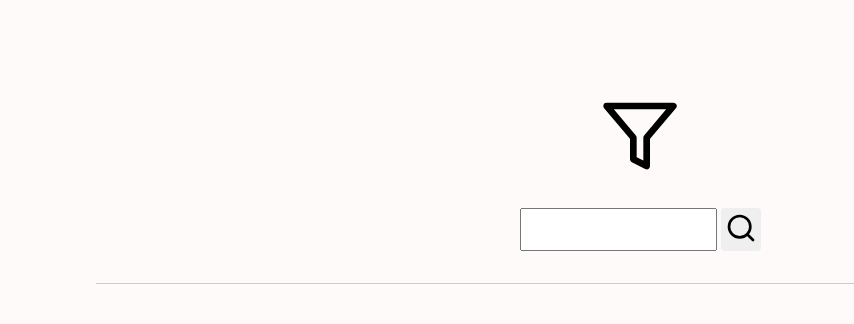
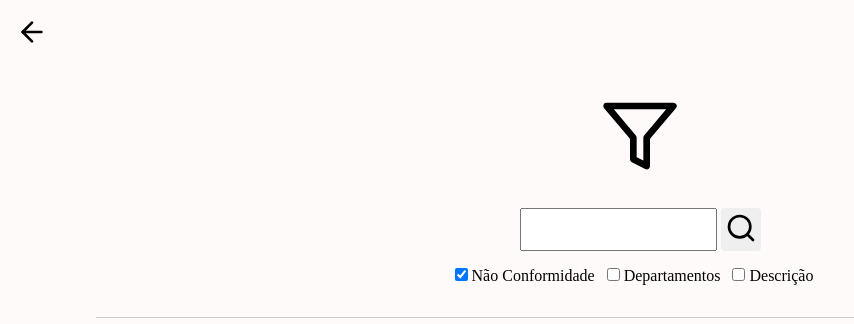
Before and after one commit to KaelHS/desafioQualyteam, a React (Create React App) app: page /query in a window 1280 px wide. Shown: the top 324 px of the page, without its empty margins (0-854 px from the left). Built offline with nearby package versions, Linux system fonts and the light colour scheme; data requests are answered from the project's data file.

Commit message:
Checkbox query component at QueryPage

```diff
--- a/src/App.tsx
+++ b/src/App.tsx
@@ -3,6 +3,7 @@ import { NonConformityProvider } from './hooks/useNonConformity';
 import { FakeAuthProvider } from './hooks/useFakeAuth';
 
 import { GlobalStyle } from './styles/global';
+import { Header } from './components/Header';
 
 export function App() {
   return (
--- a/src/components/Header/index.tsx
+++ b/src/components/Header/index.tsx
@@ -1,8 +1,7 @@
-import React, { useState } from "react";
+import React from "react";
 import { BrowserRouter , Link, useHistory } from 'react-router-dom';
-import { HeaderContainer, HeaderSection, Nav, InfoContainer, SubHeaderSection } from "./styles";
+import { HeaderContainer, HeaderSection, Nav, InfoContainer } from "./styles";
 
-import { MdAddCircleOutline } from "react-icons/md";
 import { FiLogOut } from "react-icons/fi";
 import { useFakeAuth } from "../../hooks/useFakeAuth";
 
@@ -10,7 +9,7 @@ interface HeaderProps {
     onOpenNewNonConformityModal: () => void;
 }
 
-export function Header ( {onOpenNewNonConformityModal}: HeaderProps ) {
+export function Header ( ) {
 
     const history = useHistory();
 
@@ -31,8 +30,7 @@ export function Header ( {onOpenNewNonConformityModal}: HeaderProps ) {
                 <Nav>
                     <ul>
                         <li><Link to="">Início</Link></li>
-                        <li><Link to="">Consultas</Link></li>
-                        <li><Link to="">Visão Geral</Link></li>
+                        <li><Link to="/query">Consultas</Link></li>
                     </ul>
                 </Nav>
 
@@ -51,17 +49,6 @@ export function Header ( {onOpenNewNonConformityModal}: HeaderProps ) {
             </HeaderContainer>
             </BrowserRouter>
         </HeaderSection>
-        <SubHeaderSection>
-                <h1> <span>Não </span>Conformidades </h1>
-                <button
-                    type="button"
-                    onClick={onOpenNewNonConformityModal}
-                >
-                <MdAddCircleOutline size="2rem" color="#fff"/>
-                Nova Ocorrência</button>
-
-        </SubHeaderSection>
-
         </>
     );
 }
--- a/src/components/Header/styles.ts
+++ b/src/components/Header/styles.ts
@@ -97,47 +97,3 @@ export const InfoContainer = styled.div`
     }
 
 `;
-
-export const SubHeaderSection = styled.section`
-    background: var(--section-background);
-    display: flex;
-    justify-content: space-between;
-    margin: 0;
-    padding: 2rem 3rem;
-    align-items: center;
-    margin-bottom: 3rem;
-
-    border-bottom: 1px dashed #2cb;
-
-    h1 {
-        line-height:3.5rem;
-        font-size: 4rem;
-        font-family: 'Titillium Web', sans-serif;
-        font-weight: 700;
-
-        span {
-            display: block;
-        }
-
-    }
-
-    button {
-        display: flex;
-        align-items: center;
-        background: #2cb;
-        border-radius: 0.25rem;
-        border: 2px solid #2cb;
-        padding: 1rem;
-        font-size: 1.5rem;
-        font-weight: 300;
-        color: var(--text-blue);
-
-        transition: filter 0.2s;
-
-        &:hover {
-            filter: brightness(0.95);
-            color: #fff;
-        }
-    }
-
-`;
--- a/src/pages/Home/index.tsx
+++ b/src/pages/Home/index.tsx
@@ -4,6 +4,8 @@ import { NewNonConformityModal } from "../../components/NewNonConformityModal";
 import { NonConformityTable } from "../../components/NonConformityTable";
 import Modal from 'react-modal';
 
+import { SubHeaderSection} from './styles';
+import { MdAddCircleOutline } from "react-icons/md";
 
 Modal.setAppElement('#root');
 
@@ -22,7 +24,17 @@ export function Home() {
 
     return(
         <>
-            <Header onOpenNewNonConformityModal={handleOpenNewConformityModal}/>
+        <Header />
+            <SubHeaderSection>
+                <h1> <span>Não </span>Conformidades </h1>
+                <button
+                    type="button"
+                    onClick={handleOpenNewConformityModal}
+                >
+                <MdAddCircleOutline size="2rem" color="#fff"/>
+                Nova Ocorrência</button>
+
+        </SubHeaderSection>
             <NonConformityTable />
             <NewNonConformityModal
             isOpen={isNonConformityModalOpen}
--- /dev/null
+++ b/src/pages/Home/styles.ts
@@ -0,0 +1,45 @@
+import styled from 'styled-components';
+
+export const SubHeaderSection = styled.section`
+    background: var(--section-background);
+    display: flex;
+    justify-content: space-between;
+    margin: 0;
+    padding: 2rem 3rem;
+    align-items: center;
+    margin-bottom: 3rem;
+
+    border-bottom: 1px dashed #2cb;
+
+    h1 {
+        line-height:3.5rem;
+        font-size: 4rem;
+        font-family: 'Titillium Web', sans-serif;
+        font-weight: 700;
+
+        span {
+            display: block;
+        }
+
+    }
+
+    button {
+        display: flex;
+        align-items: center;
+        background: #2cb;
+        border-radius: 0.25rem;
+        border: 2px solid #2cb;
+        padding: 1rem;
+        font-size: 1.5rem;
+        font-weight: 300;
+        color: var(--text-blue);
+
+        transition: filter 0.2s;
+
+        &:hover {
+            filter: brightness(0.95);
+            color: #fff;
+        }
+    }
+
+`;
--- a/src/pages/QueryPage/index.tsx
+++ b/src/pages/QueryPage/index.tsx
@@ -1,21 +1,93 @@
-import { FiFilter, FiSearch } from "react-icons/fi";
+import { useEffect, useState } from "react";
+import { FiArrowLeft, FiFilter, FiSearch } from "react-icons/fi";
+import { useHistory } from "react-router-dom";
+import { Header } from "../../components/Header";
+import { api } from "../../services/api";
 
 import { Container } from './styles';
 
 export function QueryPage() {
+
+    const [ query, setQuery ] = useState('');
+    const [ checkQuery, setCheckQuery ] = useState('non-conformities');
+
+    const history = useHistory();
+
+
+    async function handleQuery() {
+        api.get('')
+    }
+
+    function handleChecked(querySelector: string) {
+        return checkQuery.includes(querySelector);
+    }
+
+    function handleChange({ target }: any) {
+        if (target.checked) {
+            setCheckQuery(target.value);
+        } else {
+            setCheckQuery('');
+        }
+      }
+
+    // useEffect(() => {
+    //     console.log('teste')
+    // }, [])
+
     return(
         <Container>
+            <button
+                className="navigationButton"
+                onClick={history.goBack}
+            >
+                <FiArrowLeft size="2rem"/>
+            </button>
             <section className="querySection">
                 <FiFilter size="5rem"/>
                 <div>
-                    <input type="text" />
+                    <input
+                        type="text"
+                        value={query}
+                        onChange={ ({target}) => setQuery(target.value)} />
                     <button
-                        type="submit">
+                        type="button"
+                        onClick={handleQuery}>
                             <FiSearch size="2rem"/>
                         </button>
                 </div>
+                    <form>
+                        <label>
+                        <input
+                            type="checkbox"
+                            value='non-conformities'
+                            // checked = {handleChecked('non-conformities')}
+                            checked={checkQuery.length == 0 ? true : handleChecked('non-conformities')}
+                            onChange={handleChange}
+                             />
+                             Não Conformidade
+                        </label>
+                        <label>
+                        <input
+                            type="checkbox"
+                            value='departments'
+                            checked = {handleChecked('departments')}
+                            onChange={handleChange}
+                             />
+                             Departamentos
+                        </label>
+                        <label>
+                        <input
+                            type="checkbox"
+                            value='description'
+                            checked = {handleChecked('description')}
+                            onChange={handleChange}
+                             />
+                             Descrição
+                        </label>
+                    </form>
             </section>
-            <section className="resultSection"></section>
+            <section className="resultSection">
+            </section>
         </Container>
     );
 }
--- a/src/pages/QueryPage/styles.ts
+++ b/src/pages/QueryPage/styles.ts
@@ -1,10 +1,19 @@
 import styled from 'styled-components';
 
 export const Container = styled.div`
+    position: relative;
     padding: 2rem;
     display: flex;
     align-items: center;
     justify-content: center;
+
+    .navigationButton {
+        position: absolute;
+        top: 1rem;
+        left:1rem;
+        border: none;
+        background: transparent;
+    }
 
     .querySection {
         display: flex;
@@ -16,7 +25,7 @@ export const Container = styled.div`
         margin: 4rem ;
 
         div{
-            margin: 2rem 0 2rem;
+            margin: 2rem 0 1rem;
             display:flex;
 
             input {
@@ -37,5 +46,22 @@ export const Container = styled.div`
 
             }
         }
+
+        form {
+            margin-bottom: 2rem;
+
+            input {
+                margin-right: 0.25rem;
+
+            }
+
+            label{
+                margin-right: 0.75rem;
+            }
+
+
+
+
+        }
     }
 `;
--- a/src/routes.tsx
+++ b/src/routes.tsx
@@ -9,9 +9,9 @@ export function Routes() {
     <BrowserRouter>
         <Switch>
             <Route exact path="/" component={Login}/>
+            <Route exact path="/query" component={QueryPage} />
             <Route exact path="/nonconformity" component={Home}/>
             <Route exact path="/nonconformity/:id" component={NonConformityInfo}/>
-            <Route exact path="/query" component={QueryPage} />
         </Switch>
     </BrowserRouter>
     );
```
Also changed, not shown: src/interfaces/route.ts (deleted, +0 -7 lines).
